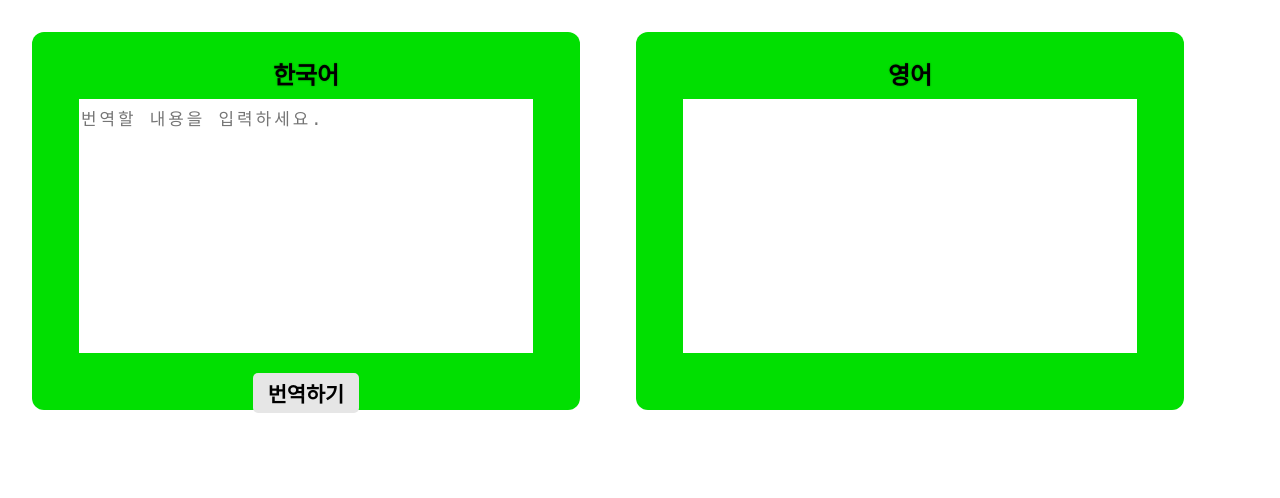
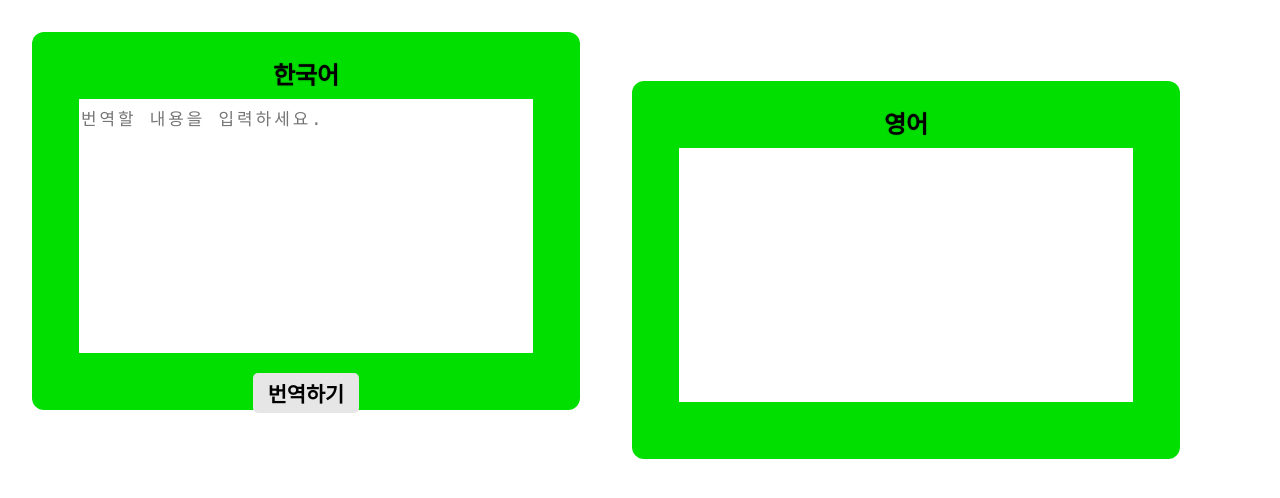
Before and after one commit to MSWon/Transformer-ko2en, a Flask app: page / in a window 1280 px wide. Shown: the top 498 px of the page. Run offline with Flask 2, Linux system fonts and the light colour scheme; parts of the project's set-up code (start-up, migrations or seed data) failed here and were passed over.

Commit message:
Update index.html

```diff
--- a/nmt/nmtservice/templates/index.html
+++ b/nmt/nmtservice/templates/index.html
@@ -2,12 +2,13 @@
 <html lang="en">
 <head>
     <meta charset="UTF-8">
+    <meta name="viewport" content="width=device-width, initial-scale=1.0">
     <title>번역기 데모</title>
     <link rel="stylesheet" href="{{ url_for('static', filename='css/main.css') }}" />
 </head>
 <body>
-<div id="translation" style="width:1200px;" align="center">
-    <div id="source" style="float:left">
+<div id="translation">
+    <div id="source">
         <span>한국어</span></br>
         <form method="post">
             <textarea placeholder="번역할 내용을 입력하세요." name="txtSource">{{input_sent}}</textarea>
@@ -15,7 +16,7 @@
         </form>
     </div>
 
-    <div id="target" style="float:right">
+    <div id="target">
         <span>영어</span></br>
        <textarea name="txtTarget">{{output_sent}}</textarea>
     </div>
```
